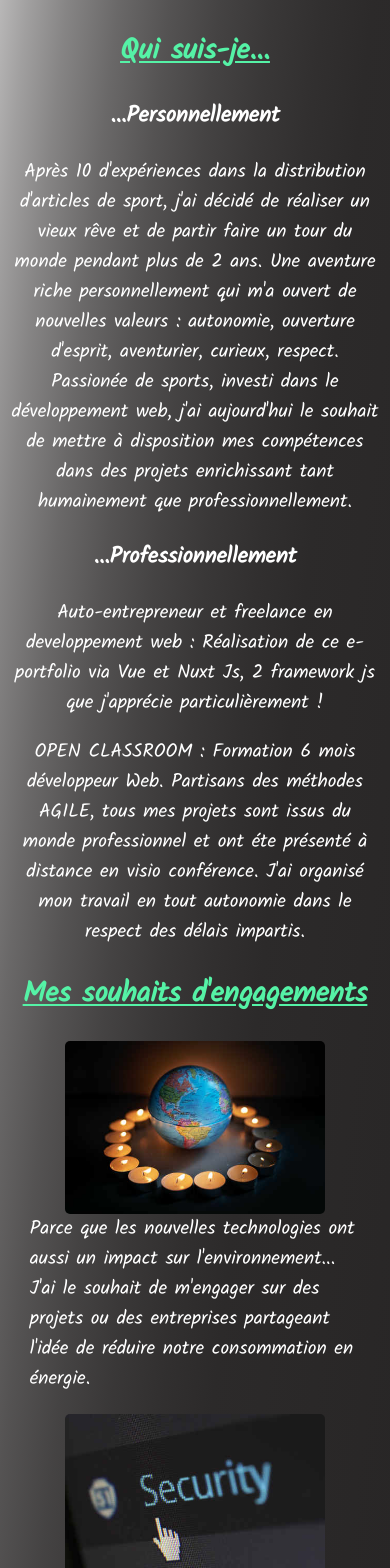
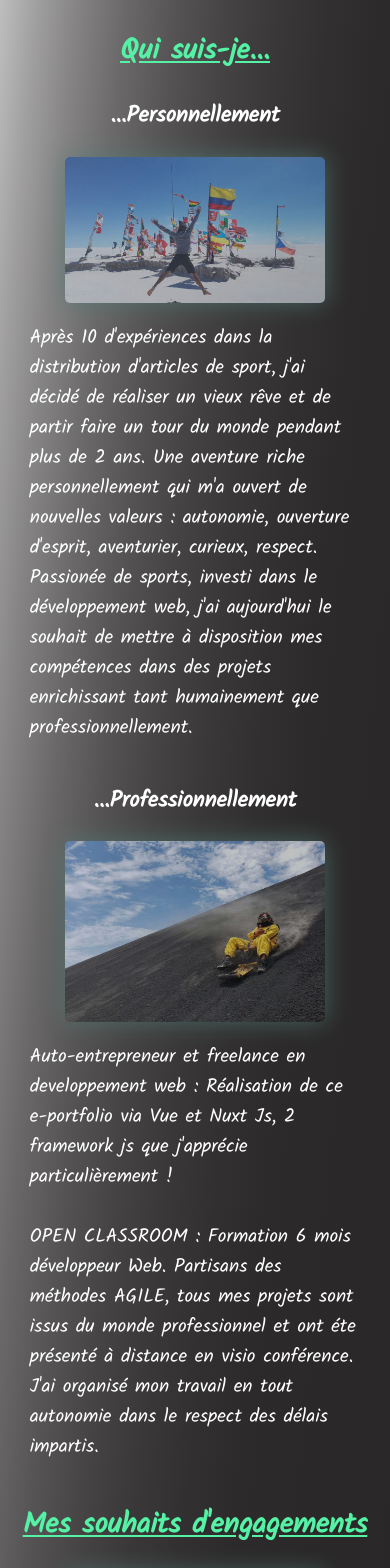
Before and after one commit to ghislaingirardeau/Portfolio_Nuxt, a Nuxt app: page /about in a window 390 px wide. Shown: the part 432-2000 px from the top of the page. Built offline with nearby package versions, Linux system fonts and the light colour scheme.

Commit message:
add image

```diff
--- a/assets/css/sass/pages/about.scss
+++ b/assets/css/sass/pages/about.scss
@@ -2,10 +2,10 @@
     @include layout_page
 }
 
-.about__wish{
+.about__wish, .about__personal{
     display: flex;
     justify-content: center;
-    margin: 20px 0 20px 0;
+    margin: 20px 0 40px 0;
     align-items: center;
 
     &--text{
@@ -16,6 +16,8 @@
     &--img{
         width: 30%;
         border-radius: 5px;
+        opacity: .7;
+        filter: drop-shadow(0 0 0.75rem $color-blue-mid);
     }
 }
 
@@ -25,13 +27,15 @@
 
 @media screen and (max-width: 700px) {
 
-    .about__wish{
+    .about__wish, .about__personal{
         flex-wrap: wrap;
         &--text{
             width: 100%;
+            padding-top: 20px;
         }
         &--img{
             width: 70%;
+
         }
     }
 }
--- a/pages/about.vue
+++ b/pages/about.vue
@@ -13,10 +13,16 @@
                     <h2 class="reveal-1">Qui suis-je...</h2>
 
                     <h3 class="reveal-2">...Personnellement</h3>
-                        <p class="reveal-3">{{personal}}</p>
+                        <div class="reveal-2 about__personal">
+                            <img class="about__personal--img" src="~/assets/images/moi2.jpg" alt="photo de Ghislain montagne">
+                            <p class="reveal-3 about__personal--text">{{personal}}</p>
+                        </div>
+
                     <h3 class="reveal-2">...Professionnellement</h3>
-                        <p class="reveal-3"> {{experience.id1}}</p>
-                        <p class="reveal-3"> {{experience.id2}}</p>
+                        <div class="reveal-2 about__personal reverse">
+                            <img class="about__personal--img" src="~/assets/images/moi.jpg" alt="photo de Ghislain montagne">
+                            <p class="reveal-3 about__personal--text"> {{experience.id1}} <br> <br> {{experience.id2}}</p>
+                        </div>
                 </article>
                 <article>
                     <h2 class="reveal-1">Mes souhaits d'engagements</h2>
--- a/store/about.js
+++ b/store/about.js
@@ -11,5 +11,10 @@ export default {
         id2: "Parce que la protection des données est un enjeu très important dans un monde oú tout va plus vite, oú tout devient dématérialisé... la confiance, le respect, la confidentialité sont des valeurs indispensables.",
         id3: "Parce que les nouvelles technologies nous facilitent la vie... Il ne faut pas oublier qu'il y a des individus derrières celles-ci : utilisateurs, clients, employés, développeurs, entrepreneur... Faire que la relation entre les différents acteurs soient la plus saine, équitable, juste et constructive, est une notion indispensable pour moi. ",
         id4: "Parce que le métier de freelance nécessite une relation de confiance et de l'autonomie... Je fais des points réguliers sur l'avancée du projet, planifie mes objectifs pour tenir les délais, discute des feedbacks constructifs pour faire aboutir le projet."
-    }
+    },
+    quote:
+        [{ from: "Winston Churchill",
+            text: "Le succès n'est pas final, L'échec n'est pas fatal, C'est le courage de continuer qui compte"
+        }]
+
 }
```
Also changed, not shown: assets/images/moi.jpg (added), assets/images/moi2.jpg (added).
